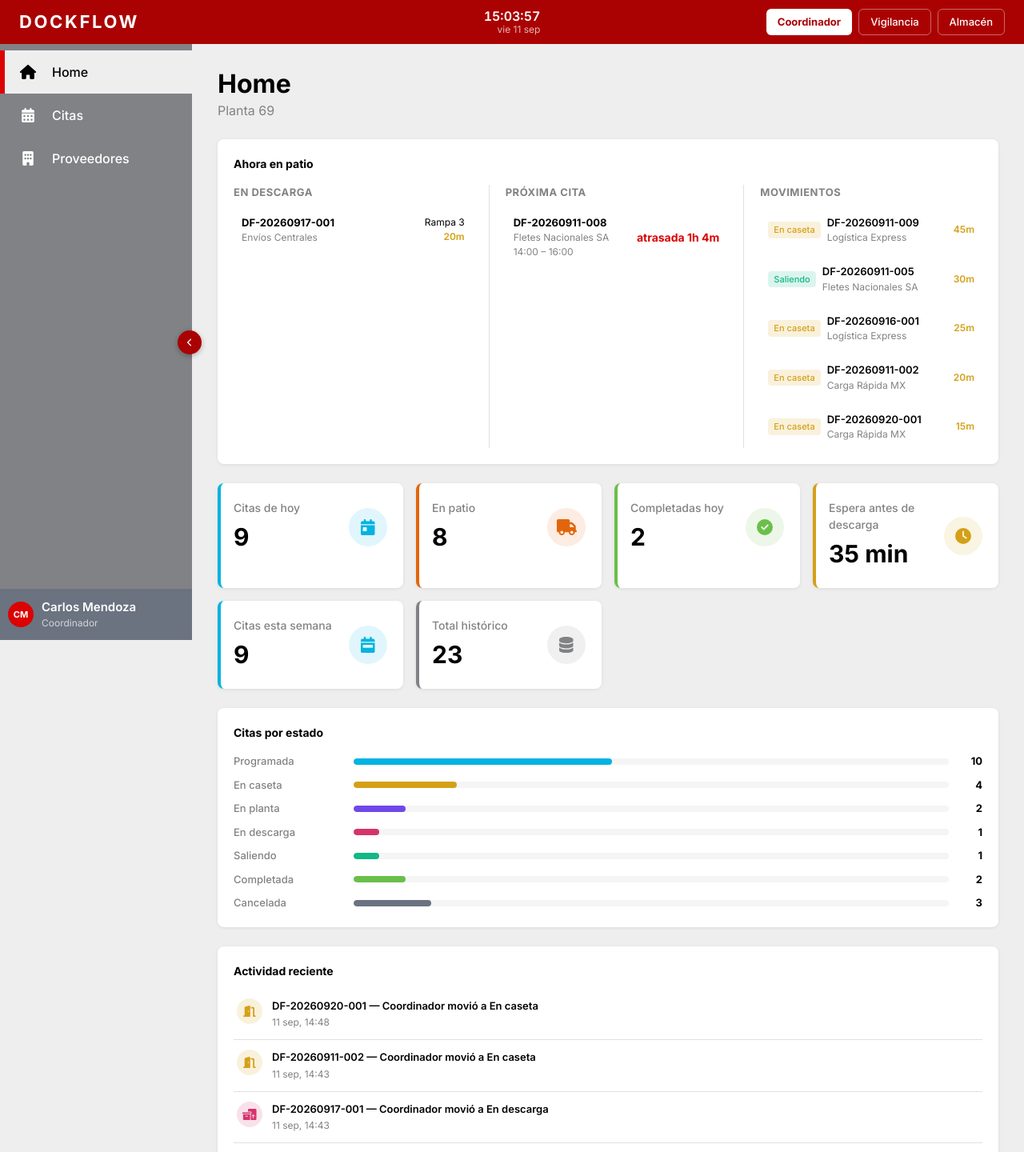
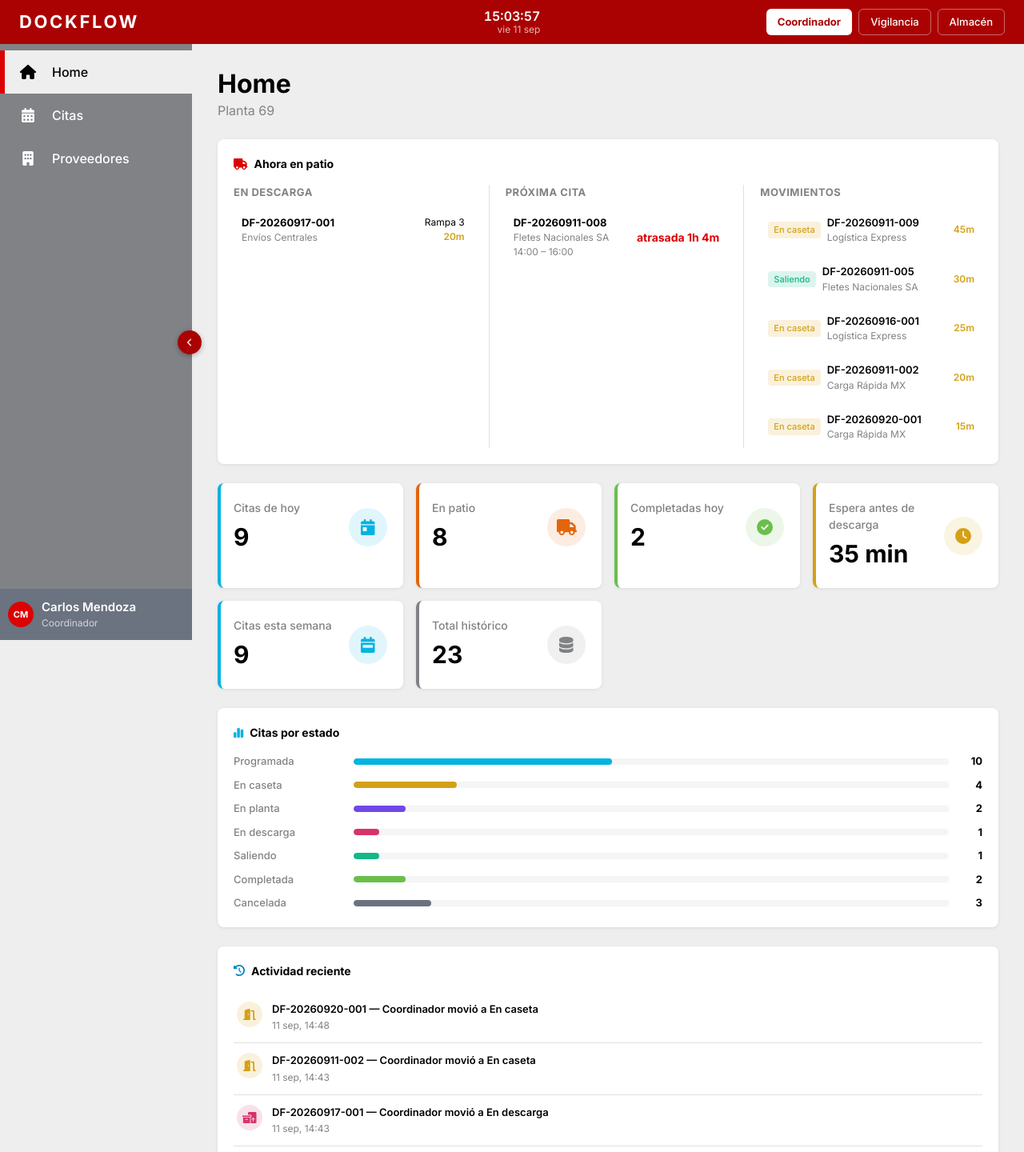
Before and after one commit to YaelAlejandroUrbanoZuniga/WarehouseBolt, a React (Vite) app: page / in a window 1280 px wide. Shown: the top 1440 px of the page at 80% size. Built offline with nearby package versions, Linux system fonts and the light colour scheme.

Commit message:
Add icons to Home screen cards

```diff
--- a/src/pages/Home/components/CardActividadReciente.tsx
+++ b/src/pages/Home/components/CardActividadReciente.tsx
@@ -1,5 +1,5 @@
 import { FontAwesomeIcon } from '@fortawesome/react-fontawesome';
-import { faListCheck } from '@fortawesome/free-solid-svg-icons';
+import { faListCheck, faClockRotateLeft } from '@fortawesome/free-solid-svg-icons';
 import { format } from 'date-fns';
 import { es } from 'date-fns/locale';
 import { colores } from '@/kit/tokens/colores';
@@ -21,8 +21,9 @@ function textoMovimiento(folio: string, rolEtiqueta: string, estado: string, esP
 export function CardActividadReciente({ actividadReciente }: Props) {
   return (
     <Tarjeta>
-      <div style={{ fontSize: 14, fontWeight: 700, color: colores.texto.principal, marginBottom: 12 }}>
-        Actividad reciente
+      <div className="flex items-center" style={{ gap: 8, marginBottom: 16 }}>
+        <FontAwesomeIcon icon={faClockRotateLeft} style={{ fontSize: 14, color: colores.libres.link }} />
+        <span style={{ fontSize: 14, fontWeight: 700, color: colores.texto.principal }}>Actividad reciente</span>
       </div>
 
       {actividadReciente.length === 0 ? (
--- a/src/pages/Home/components/PanelAhora.tsx
+++ b/src/pages/Home/components/PanelAhora.tsx
@@ -1,6 +1,8 @@
 import { useState } from 'react';
 import { useAtomValue } from 'jotai';
 import { useNavigate } from 'react-router-dom';
+import { FontAwesomeIcon } from '@fortawesome/react-fontawesome';
+import { faTruck } from '@fortawesome/free-solid-svg-icons';
 import { colores } from '@/kit/tokens/colores';
 import { Tarjeta } from '@/kit/componentes/Tarjeta/Tarjeta';
 import { Insignia } from '@/kit/componentes/Insignia/Insignia';
@@ -26,8 +28,9 @@ export function PanelAhora({ data }: Props) {
 
   return (
     <Tarjeta>
-      <div style={{ fontSize: 14, fontWeight: 700, color: colores.texto.principal, marginBottom: 16 }}>
-        Ahora en patio
+      <div className="flex items-center" style={{ gap: 8, marginBottom: 16 }}>
+        <FontAwesomeIcon icon={faTruck} style={{ fontSize: 14, color: colores.nucleo.accion }} />
+        <span style={{ fontSize: 14, fontWeight: 700, color: colores.texto.principal }}>Ahora en patio</span>
       </div>
       <div className="grid grid-cols-3" style={{ gap: 20 }}>
         <ColumnaDescarga items={data.enDescarga} puedeNavegar={puedeNavegar} onClic={irACita} />
--- a/src/pages/Home/index.tsx
+++ b/src/pages/Home/index.tsx
@@ -96,8 +96,9 @@ export default function HomePage() {
 
       <div style={{ marginBottom: 24 }}>
         <Tarjeta>
-          <div style={{ fontSize: 14, fontWeight: 700, color: colores.texto.principal, margin: '0 0 16px' }}>
-            Citas por estado
+          <div className="flex items-center" style={{ gap: 8, marginBottom: 16 }}>
+            <FontAwesomeIcon icon={faChartSimple} style={{ fontSize: 14, color: colores.libres.info }} />
+            <span style={{ fontSize: 14, fontWeight: 700, color: colores.texto.principal }}>Citas por estado</span>
           </div>
           {totalCitas === 0 ? (
             <EmptyState
```
